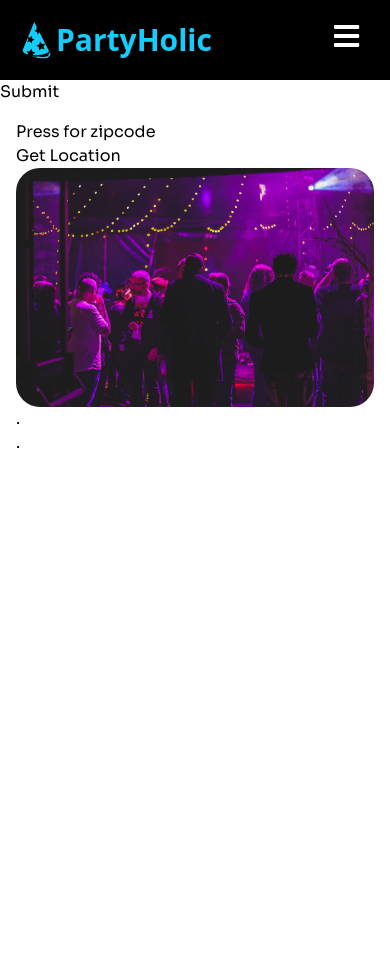
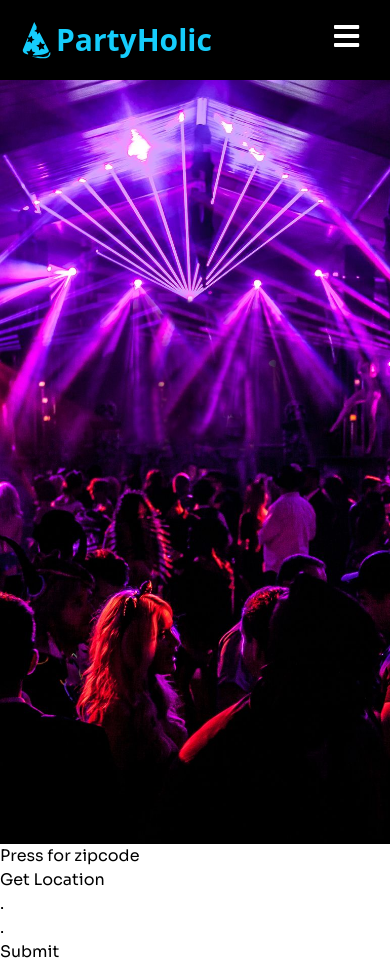
Before and after one commit to sanjanaluri/PartyHolic, a React (Create React App) app in the folder FrontEnd/: page / in a window 390 px wide. Before the commit the page ends 844 px from the top, so only its background shows below. Built offline with nearby package versions, Linux system fonts and the light colour scheme; no server answers.

Commit message:
Added global state for the project

```diff
--- a/FrontEnd/src/App.js
+++ b/FrontEnd/src/App.js
@@ -47,9 +47,9 @@ function App(props) {
   };
 
   return (
+    <EventsProvider>
       <Router>
         <Navbar />
-      <button onClick={Submithandler}>Submit</button>
         <Routes>
           <Route path="/" exact element={<Home />} />
           <Route path="/about" element={<About />} />
@@ -57,7 +57,10 @@ function App(props) {
           <Route path="/contact-us" element={<Contact />} />
           <Route path="/sign-up" element={<SignUp />} />
         </Routes>
+
+        <button onClick={Submithandler}>Submit</button>
       </Router>
+    </EventsProvider>
   );
 }
 
--- a/FrontEnd/src/components/ListingParties.js
+++ b/FrontEnd/src/components/ListingParties.js
@@ -80,32 +80,32 @@ function ListingParties() {
     <section>
       {partyDataa.map((partyData) => {
         return (
-          <div className="categoryListing" key={partyData.id}>
-            <div class="overflow-hidden shadow-lg rounded-lg h-90 w-60 md:w-80 cursor-pointer m-auto">
+          <div className="categoryListing " key={partyData.id}>
+            <div className="overflow-hidden shadow-lg rounded-lg h-90 w-60 md:w-80 cursor-pointer m-auto">
               <a href="#" className="w-full block h-full">
                 <img
                   alt="blog photo"
                   src={partyData.img}
                   className="max-h-40 w-full object-cover"
                 />
-                <div class="bg-white dark:bg-gray-700 w-full p-4">
-                  <p class="text-gray-800 dark:text-white text-xl font-medium mb-2">
+                <div className="bg-white dark:bg-gray-700 w-full p-4">
+                  <p className="text-gray-800 dark:text-white text-xl font-medium mb-2">
                     {partyData.title}
                   </p>
-                  <p class="text-gray-900 dark:text-gray-300 font-light text-md">
+                  <p className="text-gray-900 dark:text-gray-300 font-light text-md">
                     Distance: {partyData.distance}
                   </p>
-                  <p class="text-gray-900 dark:text-gray-300 font-light text-md">
+                  <p className="text-gray-900 dark:text-gray-300 font-light text-md">
                     Host: {partyData.hostname}
                   </p>
-                  <p class="text-gray-900 dark:text-gray-300 font-light text-md">
+                  <p className="text-gray-900 dark:text-gray-300 font-light text-md">
                     People Interested: {partyData.count}
                   </p>
-                  <div class="flex flex-wrap justify-starts items-center mt-4">
-                    <div class="text-xs mr-2 py-1.5 px-4 text-gray-600 bg-blue-100 rounded-2xl">
+                  <div className="flex flex-wrap justify-starts items-center mt-4">
+                    <div className="text-xs mr-2 py-1.5 px-4 text-gray-600 bg-blue-100 rounded-2xl">
                       #Free
                     </div>
-                    <div class="text-xs mr-2 py-1.5 px-4 text-gray-600 bg-blue-100 rounded-2xl">
+                    <div className="text-xs mr-2 py-1.5 px-4 text-gray-600 bg-blue-100 rounded-2xl">
                       #BringYourOwnBooze
                     </div>
                   </div>
--- a/FrontEnd/src/components/Navbar/NavarElements.js
+++ b/FrontEnd/src/components/Navbar/NavarElements.js
@@ -9,6 +9,9 @@ export const Nav = styled.nav`
   justify-content: space-between;
   padding: 0.5rem calc((100vw - 1000px) / 2);
   z-index: 10;
+  position: fixed;
+  top:0;
+  width: 100%;
 `;
 
 export const NavLink = styled(Link)`
--- a/FrontEnd/src/components/Navbar/index.js
+++ b/FrontEnd/src/components/Navbar/index.js
@@ -15,7 +15,7 @@ const Navbar = () => {
       <Nav>
         <NavLink to="/">
           <GiPartyHat size={40} />
-          <div class="text-3xl font-sans font-semibold">PartyHolic</div>
+          <div className="text-3xl font-sans font-semibold">PartyHolic</div>
         </NavLink>
         <Bars />
         <NavMenu>
--- a/FrontEnd/src/context/EventsContext.js
+++ b/FrontEnd/src/context/EventsContext.js
@@ -2,7 +2,7 @@ import React, { createContext, useState } from "react";
 
 const EventsContext = createContext();
 
-export const EventsProvider = (props) => {
+export const EventsProvider = ({ children }) => {
   const [eventsList, setEventsList] = useState([
     {
       id: "1",
@@ -11,10 +11,14 @@ export const EventsProvider = (props) => {
       hostname: "Ravi",
       distance: "0.6 miles away",
       count: "20",
-    }
+    },
   ]);
 
-  return <EventsContext.Provider value={{eventsList,}}>{props.childern}</EventsContext.Provider>;
+  return (
+    <EventsContext.Provider value={{ eventsList }}>
+      {children}
+    </EventsContext.Provider>
+  );
 };
 
 export default EventsContext;
--- a/FrontEnd/src/index.css
+++ b/FrontEnd/src/index.css
@@ -9,6 +9,10 @@ body {
     sans-serif;
   -webkit-font-smoothing: antialiased;
   -moz-osx-font-smoothing: grayscale;
+}
+
+body::-webkit-scrollbar {
+  display: none; /* for Chrome, Safari, and Opera */
 }
 
 code {
@@ -81,7 +85,7 @@ code {
 }
 
 .category {
-  margin-bottom: 10rem;
+  margin-bottom: 100px;
 }
 
 .categoryListings {
--- a/FrontEnd/src/pages/PartyList.js
+++ b/FrontEnd/src/pages/PartyList.js
@@ -6,14 +6,9 @@ function PartyList() {
 
     return (
       <div className='category'>
-        <header>
-          <p className='pageHeader'>Parties Around you </p>
-        </header>
-            <main>
               <div>
                   <ListingParties/>
               </div>
-            </main>
       </div>
     )
   }
--- a/FrontEnd/src/pages/home.js
+++ b/FrontEnd/src/pages/home.js
@@ -3,6 +3,7 @@ import { Link } from "react-router-dom";
 import { useState } from "react";
 import ZipCode from "../components/Zipcode";
 import Geolocation from "../components/Geolocation";
+import Navbar from "../components/Navbar";
 
 function Home(props) {
   const [zipCodeOpen, setZipCodeOpen] = useState(false);
@@ -30,20 +31,24 @@ function Home(props) {
   }
 
   return (
-    <div className="home">
+    <div className="container ">
+      <div>
         <main>
+            <img
+              src="assets/127045.jpg"
+              alt="rent"
+              className="object-cover w-screen h-screen"
+            />
           <button onClick={openZipCodeModal}>Press for zipcode</button>
           {zipCodeOpen && <ZipCode onEnter={closeZipCodeModal} />}
           {geoLocOpen && <Geolocation onEnter={closeGeoLocModal} />}
-        <div className="homeCategories">
-          <img src='assets/Image1.jpg' alt="rent" className="homeCategoryImg" />
-        </div>
           <div>
             <p>. </p>
             <p>. </p>
           </div>
         </main>
       </div>
+    </div>
   );
 }
 
--- a/FrontEnd/tailwind.config.js
+++ b/FrontEnd/tailwind.config.js
@@ -1,5 +1,5 @@
 module.exports = {
-  content: ["./src/pages/home.js","./src/components/ListingParties.js", "./src/components/Navbar/index.js"],
+  content: ["./src/pages/home.js","./src/pages/PartyList.js","./src/components/ListingParties.js", "./src/components/Navbar/index.js"],
   theme: {
     extend: {},
   },
```
Also changed, not shown: FrontEnd/public/assets/127045.jpg (added). Lines whose indentation alone changed are shown as unchanged.
